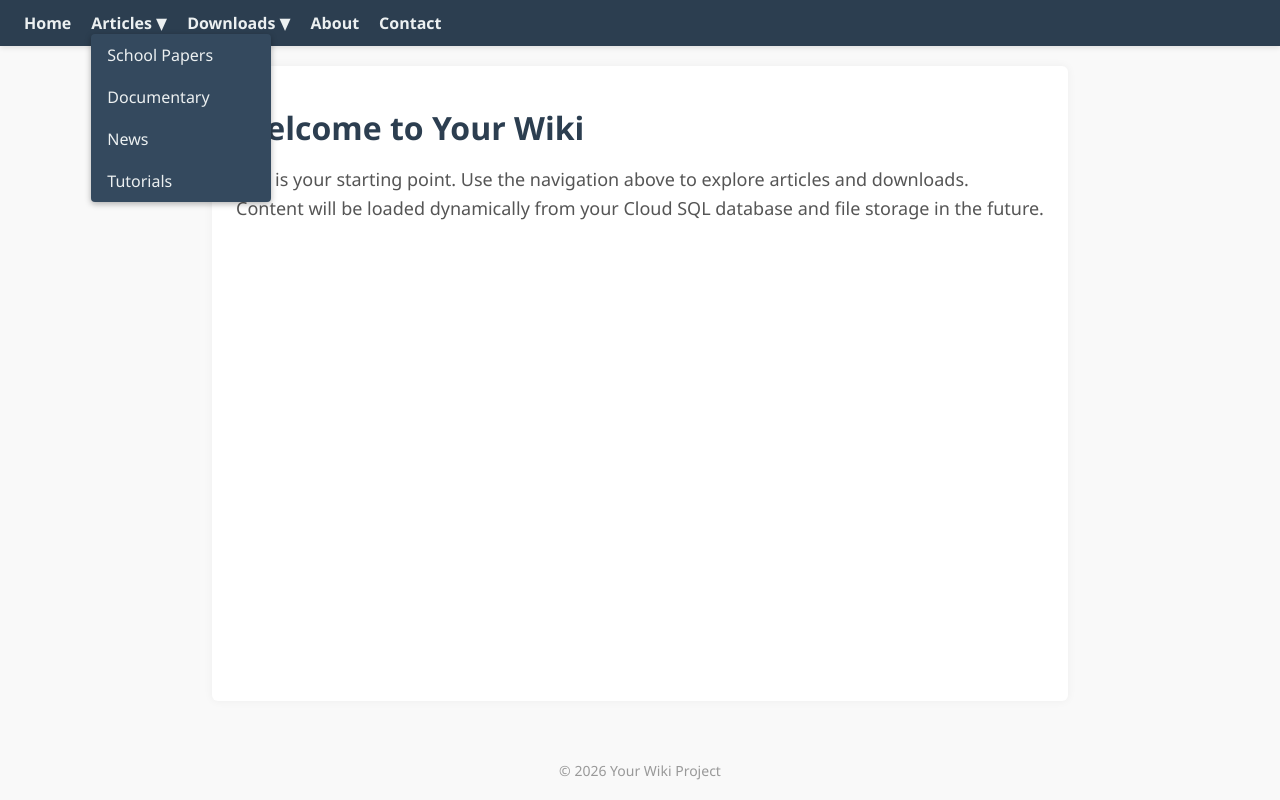
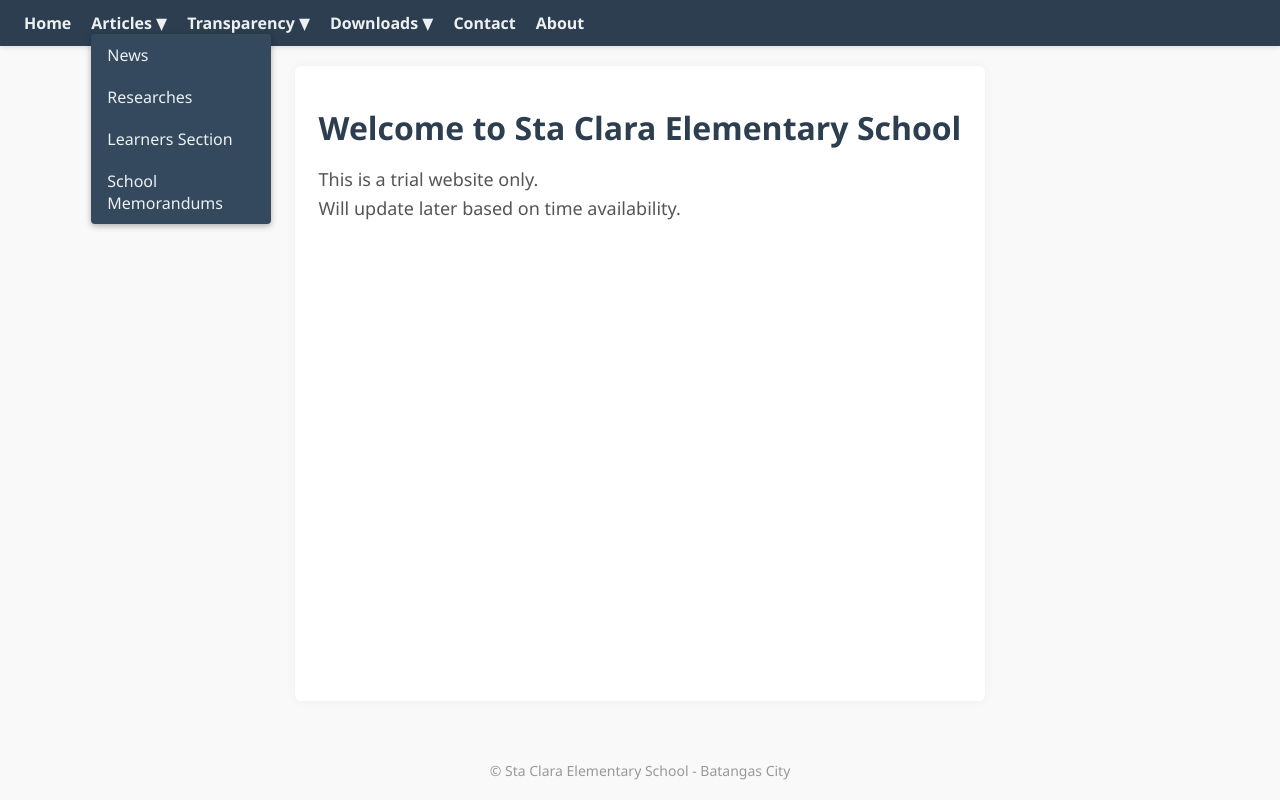
Before and after one commit to sinxmaya/cloud-sql-website, a website: page index.html in a window 1280 px wide. Both pictures are taken after a click on the button "Articles ▼". Drawn offline with Linux system fonts and the light colour scheme.

Commit message:
Update index.html

```diff
--- a/index.html
+++ b/index.html
@@ -3,7 +3,7 @@
 <head>
   <meta charset="UTF-8" />
   <meta name="viewport" content="width=device-width, initial-scale=1" />
-  <title>Your Wiki Site with Dropdown</title>
+  <title>Sta Clara Elementary School - Batangas City</title>
   <style>
     /* Basic reset */
     * {
@@ -141,12 +141,23 @@
     <div class="dropdown" tabindex="0">
       <button aria-haspopup="true" aria-expanded="false">Articles ▼</button>
       <div class="dropdown-menu" role="menu" aria-label="Articles submenu">
-        <a href="#">School Papers</a>
-        <a href="#">Documentary</a>
         <a href="#">News</a>
-        <a href="#">Tutorials</a>
+        <a href="#">Researches</a>
+        <a href="#">Learners Section</a>
+        <a href="#">School Memorandums</a>
       </div>
     </div>
+
+    <div class="dropdown" tabindex="0">
+      <button aria-haspopup="true" aria-expanded="false">Transparency ▼</button>
+      <div class="dropdown-menu" role="menu" aria-label="Transparency submenu">
+        <a href="#">2025</a>
+        <a href="#">2024</a>
+        <a href="#">2023</a>
+        <a href="#">2022-Previous</a>
+      </div>
+    </div>
+
     <div class="dropdown" tabindex="0">
       <button aria-haspopup="true" aria-expanded="false">Downloads ▼</button>
       <div class="dropdown-menu" role="menu" aria-label="Downloads submenu">
@@ -158,18 +169,18 @@
     </div>
 
 
+    <a href="#">Contact</a>
     <a href="#">About</a>
-    <a href="#">Contact</a>
   </nav>
 
   <main>
-    <h1>Welcome to Your Wiki</h1>
-    <p>This is your starting point. Use the navigation above to explore articles and downloads.</p>
-    <p>Content will be loaded dynamically from your Cloud SQL database and file storage in the future.</p>
+    <h1>Welcome to Sta Clara Elementary School</h1>
+    <p>This is a trial website only.</p>
+    <p>Will update later based on time availability.</p>
   </main>
 
   <footer>
-    &copy; 2026 Your Wiki Project
+    &copy; Sta Clara Elementary School - Batangas City
   </footer>
 
 </body>
```
